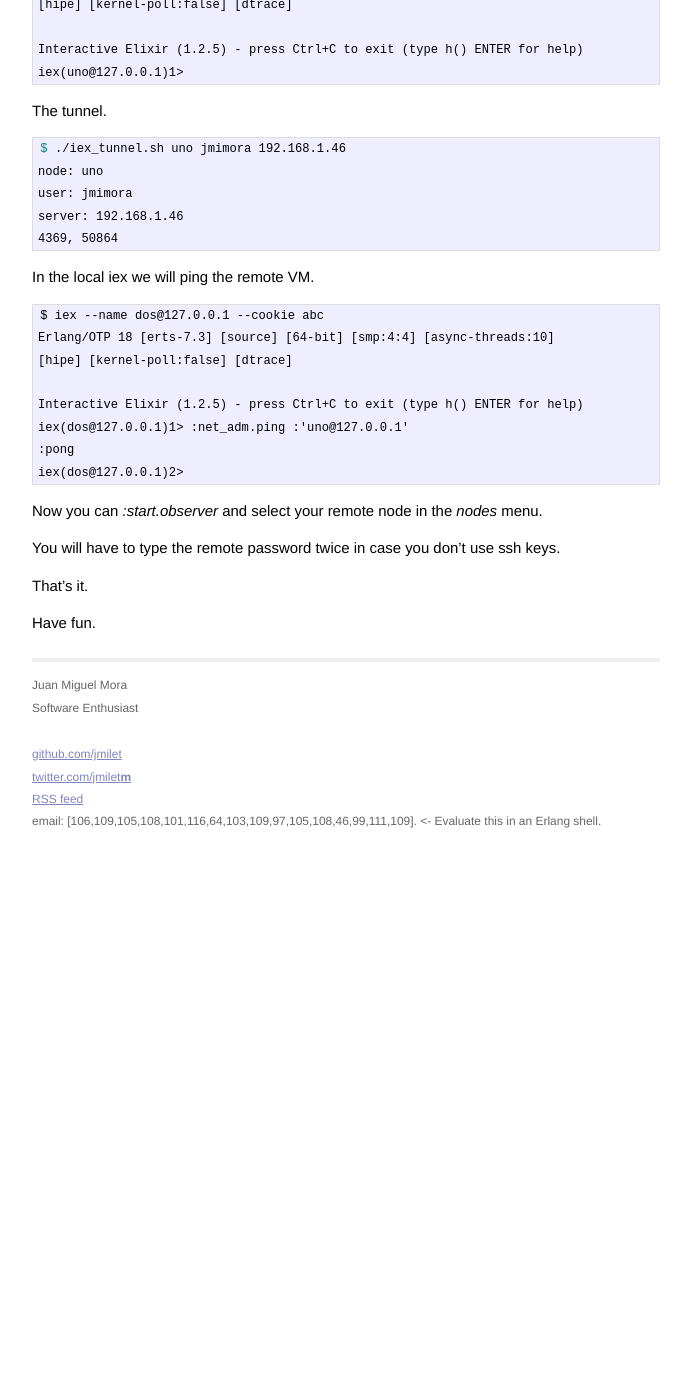
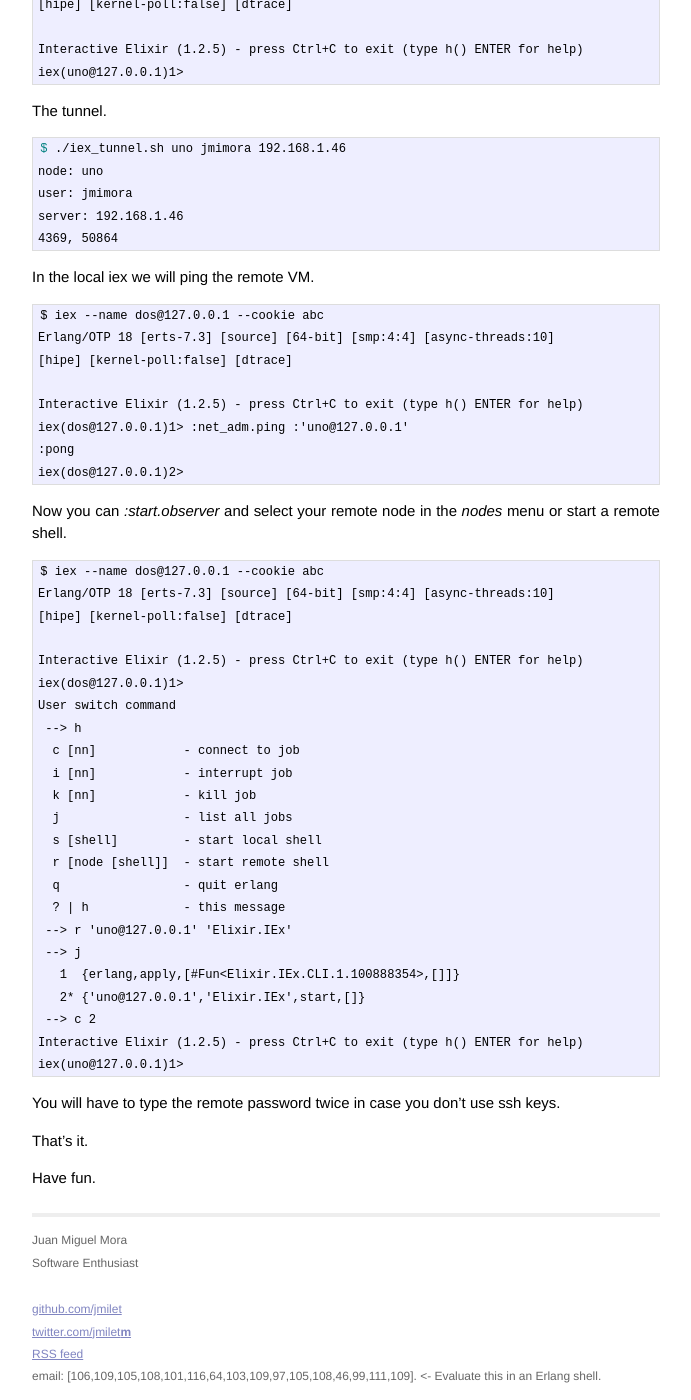
Before and after one commit to jmilet/jmilet.github.io, a Jekyll site: the page built from _posts/2016-10-09-observer-ssh-tunnel.markdown, in a window 1280 px wide and 1400 px high, scrolled down 2191 px. Shown: the whole window, without its empty margins (294-985 px from the left). Built offline with Jekyll 4.4.1, drawn with Linux system fonts in a browser that asks for light colours; before the commit the page ends 3036 px from its top, so only the background shows below that.

Commit message:
Add remote shell

````diff
--- a/_posts/2016-10-09-observer-ssh-tunnel.markdown
+++ b/_posts/2016-10-09-observer-ssh-tunnel.markdown
@@ -129,7 +129,34 @@ iex(dos@127.0.0.1)1> :net_adm.ping :'uno@127.0.0.1'
 iex(dos@127.0.0.1)2>
 ```
 
-Now you can *:start.observer* and select your remote node in the *nodes* menu.
+Now you can *:start.observer* and select your remote node in the *nodes* menu
+or start a remote shell.
+
+```Elixir
+$ iex --name dos@127.0.0.1 --cookie abc
+Erlang/OTP 18 [erts-7.3] [source] [64-bit] [smp:4:4] [async-threads:10]
+[hipe] [kernel-poll:false] [dtrace]
+
+Interactive Elixir (1.2.5) - press Ctrl+C to exit (type h() ENTER for help)
+iex(dos@127.0.0.1)1>
+User switch command
+ --> h
+  c [nn]            - connect to job
+  i [nn]            - interrupt job
+  k [nn]            - kill job
+  j                 - list all jobs
+  s [shell]         - start local shell
+  r [node [shell]]  - start remote shell
+  q                 - quit erlang
+  ? | h             - this message
+ --> r 'uno@127.0.0.1' 'Elixir.IEx'
+ --> j
+   1  {erlang,apply,[#Fun<Elixir.IEx.CLI.1.100888354>,[]]}
+   2* {'uno@127.0.0.1','Elixir.IEx',start,[]}
+ --> c 2
+Interactive Elixir (1.2.5) - press Ctrl+C to exit (type h() ENTER for help)
+iex(uno@127.0.0.1)1>
+```
 
 You will have to type the remote password twice in case you
 don't use ssh keys.
````
